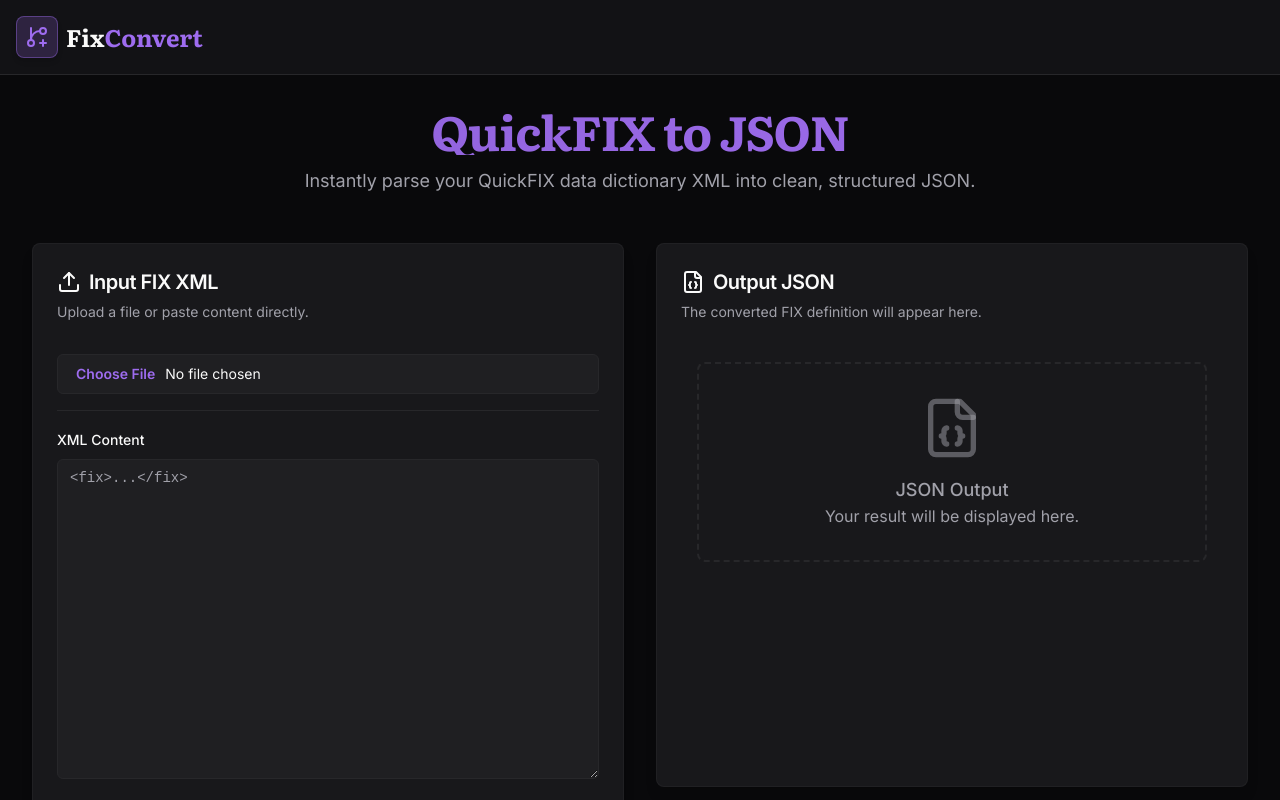
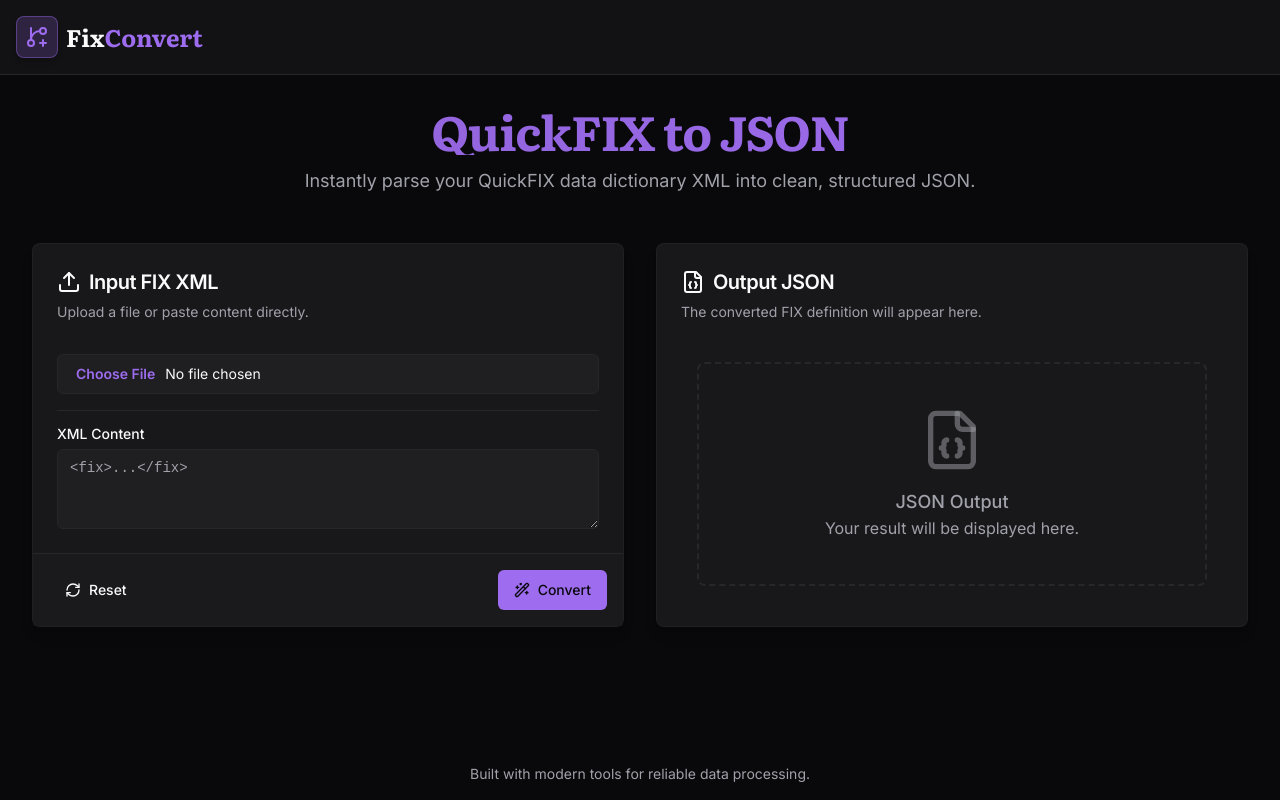
Before and after one commit to utkarsh-1912/FIXconvert, a Next.js app: page / in a window 1280 px wide. Shown: the top 800 px of the page. Built offline with nearby package versions, Linux system fonts and the light colour scheme.

Commit message:
keep height same
Input FIX XML
Upload a file or paste content directly.

```diff
--- a/src/app/page.tsx
+++ b/src/app/page.tsx
@@ -118,11 +118,11 @@ export default function Home() {
           </p>
         </div>
 
-        <div className="grid md:grid-cols-2 gap-8 items-start">
+        <div className="grid md:grid-cols-2 gap-8 items-stretch">
           {/* Input Card */}
-          <Card className="shadow-lg bg-card/80 border-border/60">
+          <Card className="shadow-lg bg-card/80 border-border/60 flex flex-col">
             <Form {...form}>
-              <form onSubmit={form.handleSubmit(onSubmit)}>
+              <form onSubmit={form.handleSubmit(onSubmit)} className="flex flex-col flex-1">
                 <CardHeader>
                   <CardTitle className="flex items-center gap-2 text-xl">
                     <Upload />
@@ -130,7 +130,7 @@ export default function Home() {
                   </CardTitle>
                   <CardDescription>Upload a file or paste content directly.</CardDescription>
                 </CardHeader>
-                <CardContent className="space-y-4">
+                <CardContent className="space-y-4 flex-1 flex flex-col">
                   <FormItem>
                     <FormLabel className="sr-only">Upload File</FormLabel>
                     <FormControl>
@@ -147,12 +147,12 @@ export default function Home() {
                     control={form.control}
                     name="xmlContent"
                     render={({ field }) => (
-                      <FormItem>
+                      <FormItem className="flex-1 flex flex-col">
                         <FormLabel>XML Content</FormLabel>
-                        <FormControl>
+                        <FormControl className="flex-1">
                           <Textarea
                             placeholder="<fix>...</fix>"
-                            className="h-80 font-code text-sm bg-input/50 focus:bg-input"
+                            className="h-full font-code text-sm bg-input/50 focus:bg-input"
                             {...field}
                           />
                         </FormControl>
@@ -161,7 +161,7 @@ export default function Home() {
                     )}
                   />
                 </CardContent>
-                <CardFooter className="flex justify-between p-4 bg-card/50 border-t mt-2">
+                <CardFooter className="flex justify-between p-4 bg-card/50 border-t mt-auto">
                   <Button type="button" variant="ghost" onClick={handleReset} disabled={isPending}>
                     <RefreshCw /> Reset
                   </Button>
@@ -175,7 +175,7 @@ export default function Home() {
           </Card>
 
           {/* Output Card */}
-          <Card className="shadow-lg sticky top-24 bg-card/80 border-border/60">
+          <Card className="shadow-lg sticky top-24 bg-card/80 border-border/60 flex flex-col">
             <CardHeader>
               <CardTitle className="flex items-center gap-2 text-xl">
                 <FileJson />
@@ -183,7 +183,7 @@ export default function Home() {
               </CardTitle>
               <CardDescription>The converted FIX definition will appear here.</CardDescription>
             </CardHeader>
-            <CardContent className="min-h-[440px] flex flex-col">
+            <CardContent className="flex-1 flex flex-col">
               {isPending && (
                 <div className="space-y-4 p-4">
                   <Skeleton className="h-8 w-1/3" />
```
